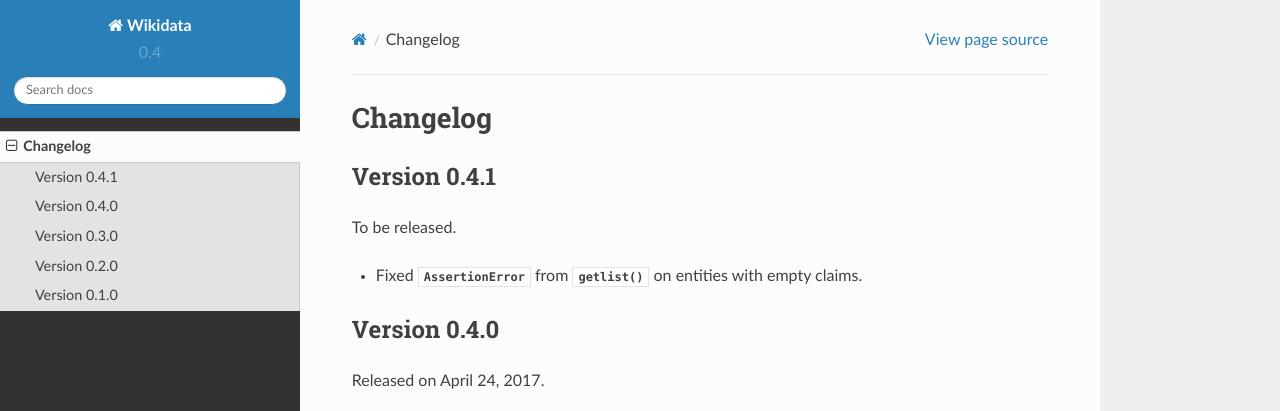
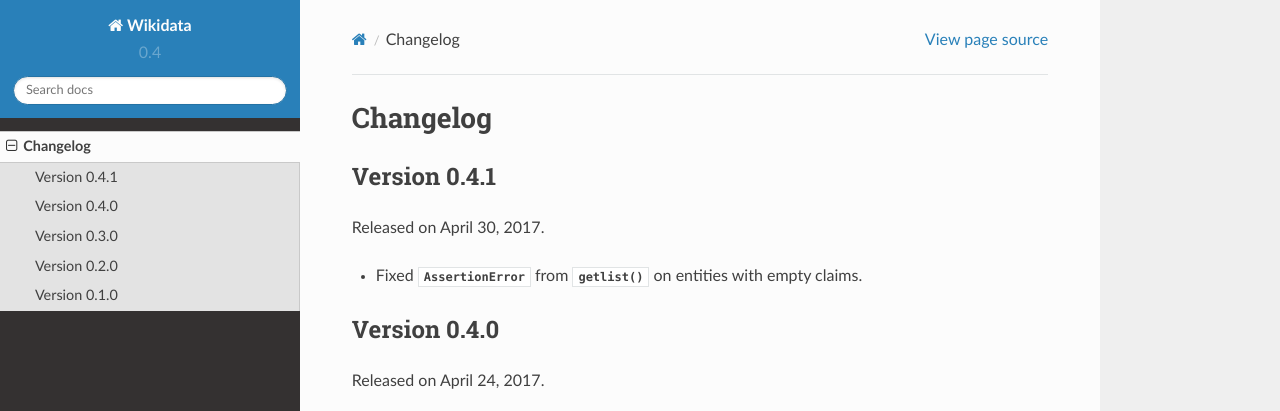
Before and after one commit to dahlia/wikidata, a Sphinx documentation site: the page built from docs/changes.rst, in a window 1280 px wide and 1363 px high. Shown: the top 411 px of the window. Built offline with Sphinx 7.4.7 and the Read the Docs theme 2.0.0, drawn with Linux system fonts in a browser that asks for light colours.

Commit message:
Release 0.4.1

```diff
--- a/docs/changes.rst
+++ b/docs/changes.rst
@@ -4,7 +4,7 @@ Changelog
 Version 0.4.1
 '''''''''''''
 
-To be released.
+Released on April 30, 2017.
 
 - Fixed :exc:`AssertionError` from :meth:`~wikidata.entities.Entity.getlist()`
   on entities with empty claims.
```
